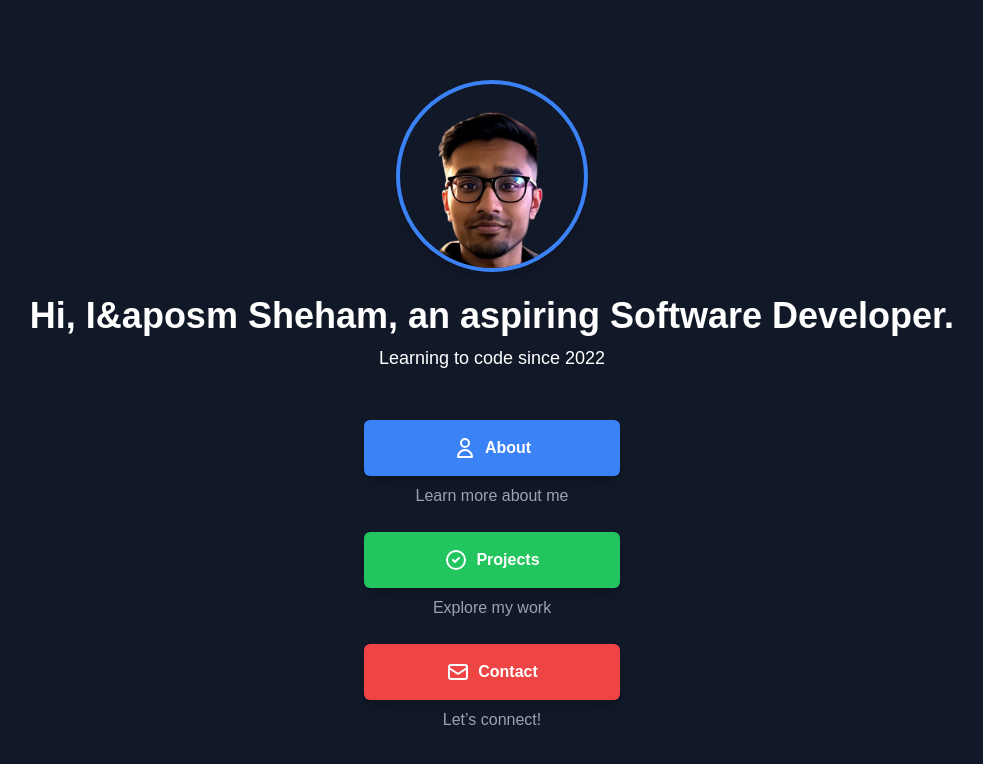
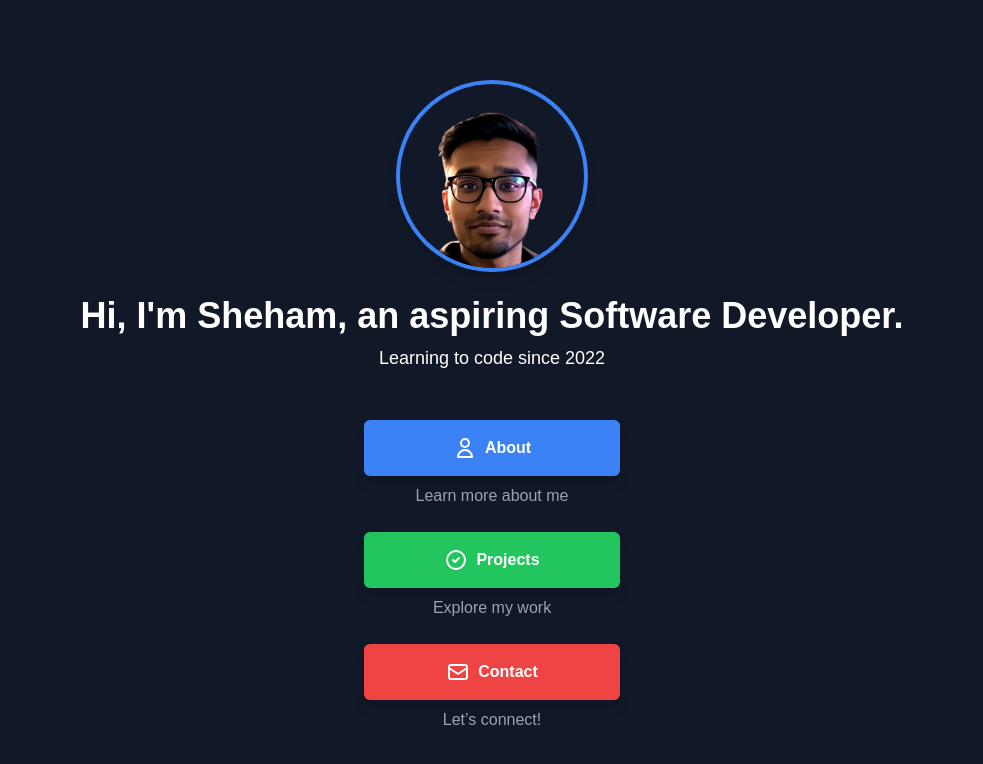
Before and after one commit to sheham14/portfolioo, a Next.js app: page / in a window 1280 px wide. Shown: the top 764 px of the page, without its empty margins (148-1131 px from the left). Built offline with nearby package versions, Linux system fonts and the light colour scheme.

Commit message:
Minor typo

```diff
--- a/src/pages/index.tsx
+++ b/src/pages/index.tsx
@@ -30,7 +30,7 @@ export default function Home() {
             animate={{ opacity: 1, y: 0 }}
             transition={{ duration: 1 }}
           >
-            Hi, I&aposm Sheham, an aspiring Software Developer.
+            Hi, I'm Sheham, an aspiring Software Developer.
           </motion.h1>
 
           {/* Animated p */}
```
